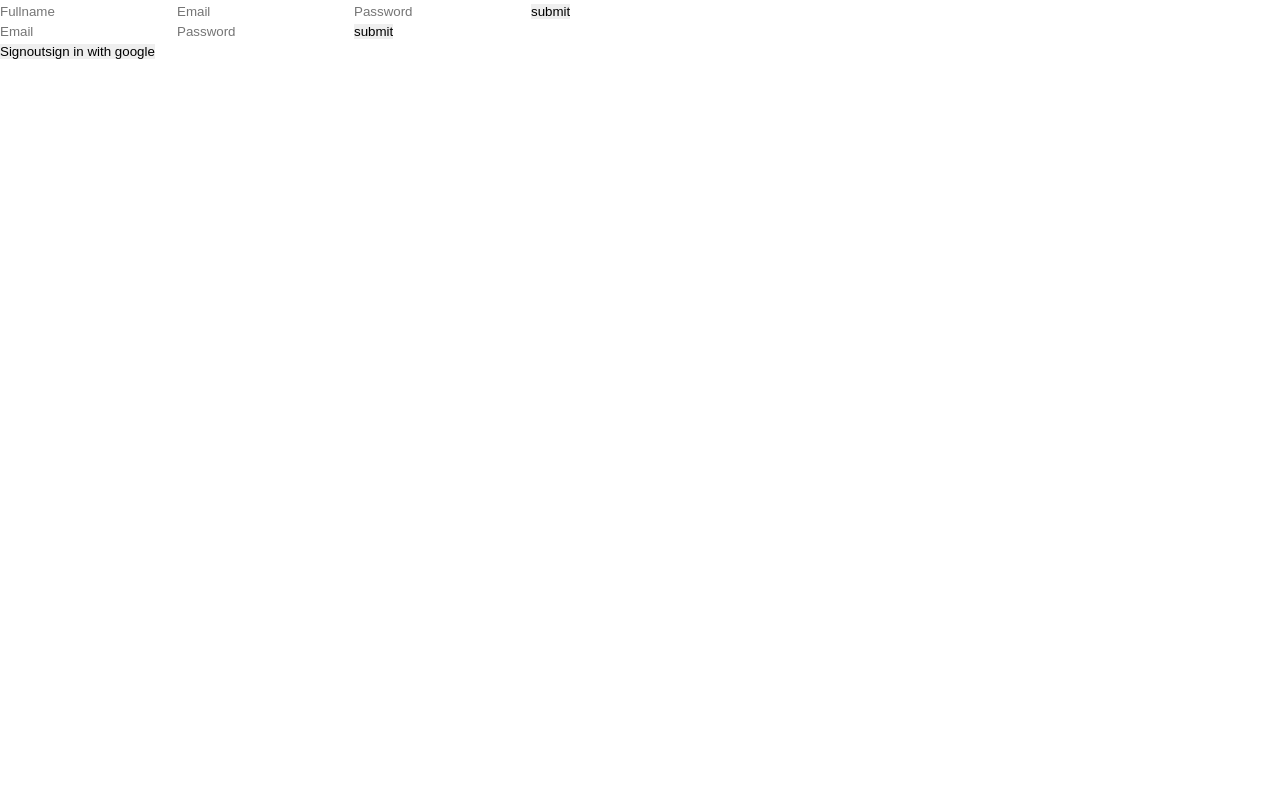
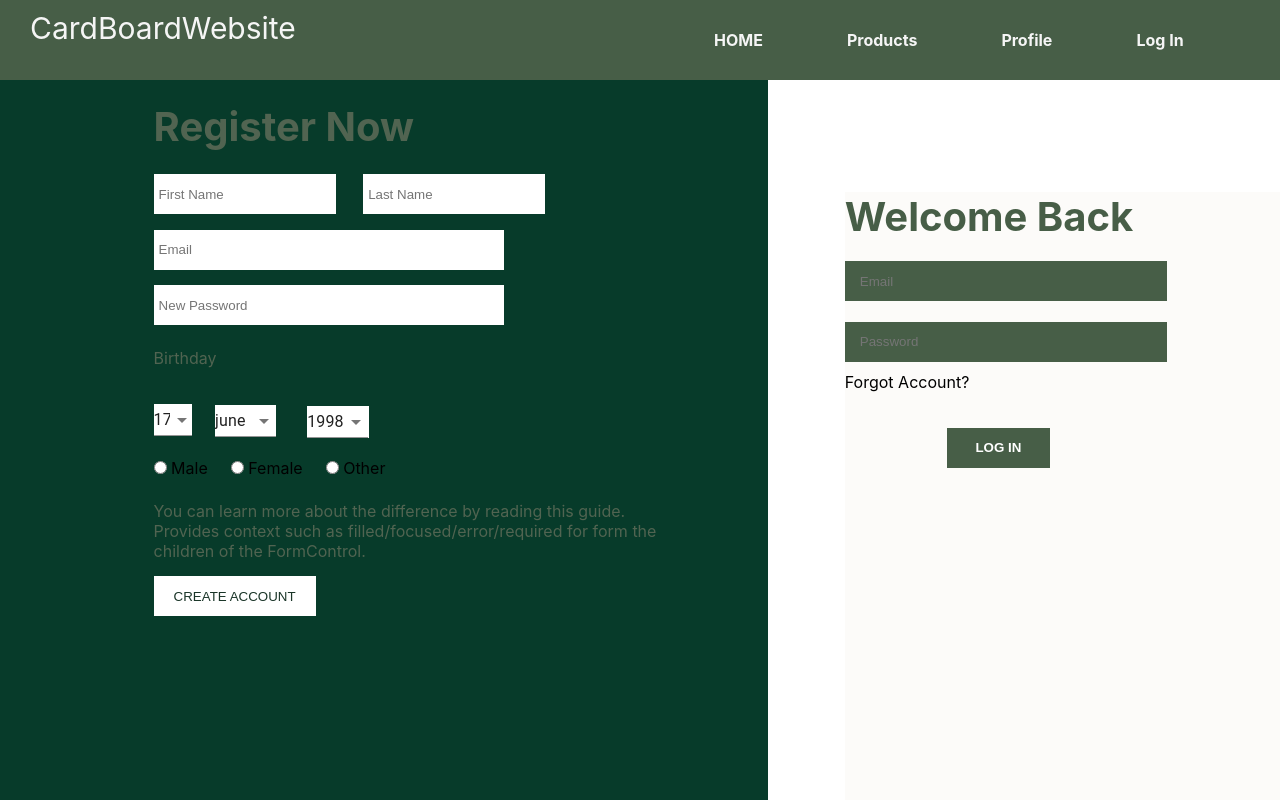
Before and after one commit to bismaasif/CardBoardWebsite, a React (Create React App) app: page /auth in a window 1280 px wide. Shown: the top 800 px of the page. Built offline with nearby package versions, Linux system fonts and the light colour scheme.

Commit message:
signin/signup page is done

```diff
--- a/src/Component/Signin/Signin.css
+++ b/src/Component/Signin/Signin.css
@@ -0,0 +1,42 @@
+.field1{
+    outline: none;
+    width:60%;
+    height:40px;
+    /* margin-left:20%; */
+    padding-left: 15px;
+    margin-top: 4%;
+    background-color: rgb(71, 94, 71);;
+
+
+}
+.field2{
+    outline: none;
+    width:60%;
+    /* margin-left: 20%; */
+    height:40px;
+    color:white;
+    padding-left: 15px;
+    margin-top:4%;
+    background-color: rgb(71, 94, 71);
+    margin-bottom: 2%;
+}
+.txt{
+    /* margin-left: 20%; */
+}
+.welcome{
+    font-size: 40px;
+    color:rgb(71, 94, 71);
+
+
+
+}
+.field3{
+    background-color :rgb(71, 94, 71);
+    height:40px;
+    width: 20%;
+    color:white;
+    margin-top: 3%;
+    color: white;
+    /* border-radius:7px; */
+    margin-left: 20%;
+}
--- a/src/Component/Signin/Signin.jsx
+++ b/src/Component/Signin/Signin.jsx
@@ -1,6 +1,7 @@
 import React ,{useState}from 'react'
 import { connect } from 'react-redux';
 import {signin} from './../../Redux/auth/authActions';
+import './Signin.css'
 const Signin=({signin})=>{
 
     var [Email, setEmail]=useState("");
@@ -15,10 +16,15 @@ const Signin=({signin})=>{
     }
     return(
         <>
+        <p className="welcome"><b>Welcome Back</b></p>
         <form onSubmit={formsubmit}>
-            <input value={Email} onChange={(e)=> {setEmail(e.target.value)}} type="email" placeholder="Email"/>
-            <input value={Password} onChange={(e)=> {setPassword(e.target.value)}} type="text" placeholder="Password"/>
-            <button type="submit">submit</button>
+            <input className="field1" value={Email} onChange={(e)=> {setEmail(e.target.value)}} type="email" placeholder="Email"/>
+         <br/>
+            <input className="field2" value={Password} onChange={(e)=> {setPassword(e.target.value)}} type="text" placeholder="Password"/>
+           <br/>
+           <p className="txt">Forgot Account?</p>
+           <br/>
+            <button className="field3" type="submit"><b>LOG IN</b></button>
         </form>
 
 
--- a/src/Component/Signup/Signup.css
+++ b/src/Component/Signup/Signup.css
@@ -0,0 +1,85 @@
+.plain1{
+    outline: none;
+
+    height:40px;
+
+    padding-left: 5px;
+
+    background-color: #fff;
+    margin-top: 3%;
+    margin-left:20%
+}
+.plain11{
+    margin-left: 3%;
+    outline: none;
+
+    height:40px;
+
+    padding-left: 5px;
+
+    background-color: #fff;
+}
+.plain2,.plain3{
+    outline: none;
+    margin-top: 2%;
+    height:40px;
+    width: 45%;
+    margin-left:20%;
+    padding-left: 5px;
+
+    background-color: #fff;
+}
+.text4{
+    height: 40px;
+    padding-left: 20px;
+    padding-right: 20px;
+    background-color: white;
+    color: rgb(26, 53, 40);
+    margin-left: 20%;
+    margin-top: 2%;
+}
+.bd{
+    margin-left:20%;
+    color: rgb(81, 100, 81);
+    margin-top: 3%;
+    margin-bottom: 2%;
+}
+.f1{
+    background-color: #fff;
+    width: 5%;
+    margin-left:20%;
+}
+.f2{
+    background-color: #fff;
+    margin-left: 28%;
+    width: 8%;
+    margin-top: -4%;
+
+}
+.f33{
+    background-color: #fff;
+    margin-left: 40%;
+    width: 8%;
+    margin-top: -4%;
+}
+.male{
+    margin-left:20%;
+    color: rgb(81, 100, 81);
+}
+.female,.other{
+    margin-left:3%;
+    color: rgb(81, 100, 81);
+}
+.par{
+    margin-left:20%;
+    margin-right: 10%;
+    margin-top:3%;
+    color: rgb(81, 100, 81);
+}
+.he{
+font-size: 40px;
+color: rgb(81, 100, 81);
+margin-left: 20%;
+margin-top: 5%;
+
+}
--- a/src/Component/Signup/Signup.jsx
+++ b/src/Component/Signup/Signup.jsx
@@ -1,8 +1,69 @@
 import React, { useState } from 'react'
 import {signup} from './../../Redux/auth/authActions'
-import {connect} from 'react-redux'
+import {connect} from 'react-redux';
+import TextField from '@material-ui/core/TextField';
+import MenuItem from '@material-ui/core/MenuItem';
+import './Signup.css'
 const Signup=({signup})=>{
+    const [currency, setCurrency] = React.useState('EUR');
 
+    const handleChange = (event) => {
+      setCurrency(event.target.value);
+    };
+ const currencies = [
+      {
+        value: 'USD',
+        label: '12',
+      },
+      {
+        value: 'EUR',
+        label: '17',
+      },
+      {
+        value: 'BTC',
+        label: '21',
+      },
+      {
+        value: 'JPY',
+        label: '6',
+      },
+    ];
+    const month = [
+        {
+          value: 'USD',
+          label: 'may',
+        },
+        {
+          value: 'EUR',
+          label: 'june',
+        },
+        {
+          value: 'BTC',
+          label: 'july',
+        },
+        {
+          value: 'JPY',
+          label: 'August',
+        },
+      ];
+      const year= [
+        {
+          value: 'USD',
+          label: '1999',
+        },
+        {
+          value: 'EUR',
+          label: '1998',
+        },
+        {
+          value: 'BTC',
+          label: '1997',
+        },
+        {
+          value: 'JPY',
+          label: '1996',
+        },
+      ];
     var [Fullname, setFullname]=useState("");
     var [Email, setEmail]=useState("");
     var [Password, setPassword]=useState("");
@@ -14,13 +75,88 @@ const Signup=({signup})=>{
         }
         signup(cred)
     }
+
     return(
+
         <>
+        <p className="he"><b>Register Now</b></p>
         <form onSubmit={formsubmit}>
-            <input value={Fullname} onChange={(e)=> setFullname(e.target.value)} type="text" placeholder="Fullname"/>
-            <input value={Email} onChange={(e)=> setEmail(e.target.value)} type="text" placeholder="Email"/>
-            <input value={Password} onChange={(e)=> setPassword(e.target.value)} type="text" placeholder="Password"/>
-            <button type="submit">submit</button>
+            <input className="plain1" value={Fullname} onChange={(e)=> setFullname(e.target.value)} type="text" placeholder="First Name"/> <input className="plain11" type="text" placeholder="Last Name"/>
+            <br/>
+            <input className="plain2" value={Email} onChange={(e)=> setEmail(e.target.value)} type="text" placeholder="Email"/>
+           <br/>
+            <input className="plain3" value={Password} onChange={(e)=> setPassword(e.target.value)} type="text" placeholder="New Password"/>
+           <br/>
+           <p className="bd">Birthday</p>
+           <br/>
+           <div className="f1">
+           <TextField
+          id="standard-select-currency-native"
+          select
+
+          value={currency}
+          onChange={handleChange}
+          SelectProps={{
+            native: true,
+          }}
+
+        >
+          {currencies.map((option) => (
+            <option key={option.value} value={option.value}>
+              {option.label}
+            </option>
+          ))}
+        </TextField>
+        </div>
+        <div className="f2">
+        <TextField
+          id="standard-select-currency-native"
+          select
+
+          value={currency}
+          onChange={handleChange}
+          SelectProps={{
+            native: true,
+          }}
+
+        >
+          {month.map((option) => (
+            <option key={option.value} value={option.value}>
+              {option.label}
+            </option>
+          ))}
+        </TextField>
+        </div>
+        <div className="f33">
+        <TextField
+          id="standard-select-currency-native"
+          select
+
+          value={currency}
+          onChange={handleChange}
+          SelectProps={{
+            native: true,
+          }}
+
+        >
+          {year.map((option) => (
+            <option key={option.value} value={option.value}>
+              {option.label}
+            </option>
+          ))}
+        </TextField>
+        </div>
+
+        <br/>
+        <input className ="male" type="Radio" name="Male" value="male"/> Male
+        <input className="female" type="Radio" name="Male" value="male"/> Female
+        <input className="other" type="Radio" name="Male" value="male"/> Other
+        <br/>
+  <p className="par">You can learn more about the difference by reading this guide.
+       Provides context such as filled/focused/error/required for form
+         the children of the
+         FormControl.</p>
+            <button className="text4" type="submit">CREATE ACCOUNT</button>
         </form>
         </>
     )
--- a/src/Pages/Authentication/Authentication.css
+++ b/src/Pages/Authentication/Authentication.css
@@ -0,0 +1,24 @@
+.auth{
+    display:grid;
+    width: 100vw;
+    height:100vh;
+    grid-template-columns:60fr 40fr;
+    overflow: hidden;
+    grid-template-areas: " col1 col2 ";
+    margin-top: 5%;
+}
+.signup{
+    grid-area: col1;
+    background-color: rgb(7, 59, 42);
+    height:100%;
+    width: 100%;
+
+}
+.signin{
+    grid-area: col2;
+    background-color: rgb(252, 251, 249);
+    height:100%;
+    width: 100%;
+    margin-top: 25%;
+    margin-left: 15%;
+}
--- a/src/Pages/Authentication/Authentication.jsx
+++ b/src/Pages/Authentication/Authentication.jsx
@@ -2,14 +2,28 @@ import Signup from "../../Component/Signup/Signup";
 import Signin from "../../Component/Signin/Signin";
 import Signout from "../../Component/Signout/Signout";
 import Googlesignin from "../../Component/Googlesignin/Googlesignin";
+import Footer from '../../Component/Footer/Footer';
+import './Authentication.css';
+import Navbar from "../../Component/Navbar/Navbar";
 
 const Authentication=()=>{
     return(
         <>
-        <Signup/>
-        <Signin/>
-        <Signout/>
-        <Googlesignin/>
+        <Navbar/>
+
+<div className="auth">
+<div className="signup">
+<Signup/>
+</div>
+<div className="signin">
+<Signin/>
+</div>
+</div>
+
+       <Footer/>
+
+        {/* <Signout/>
+        <Googlesignin/> */}
         </>
         )
 }
```
